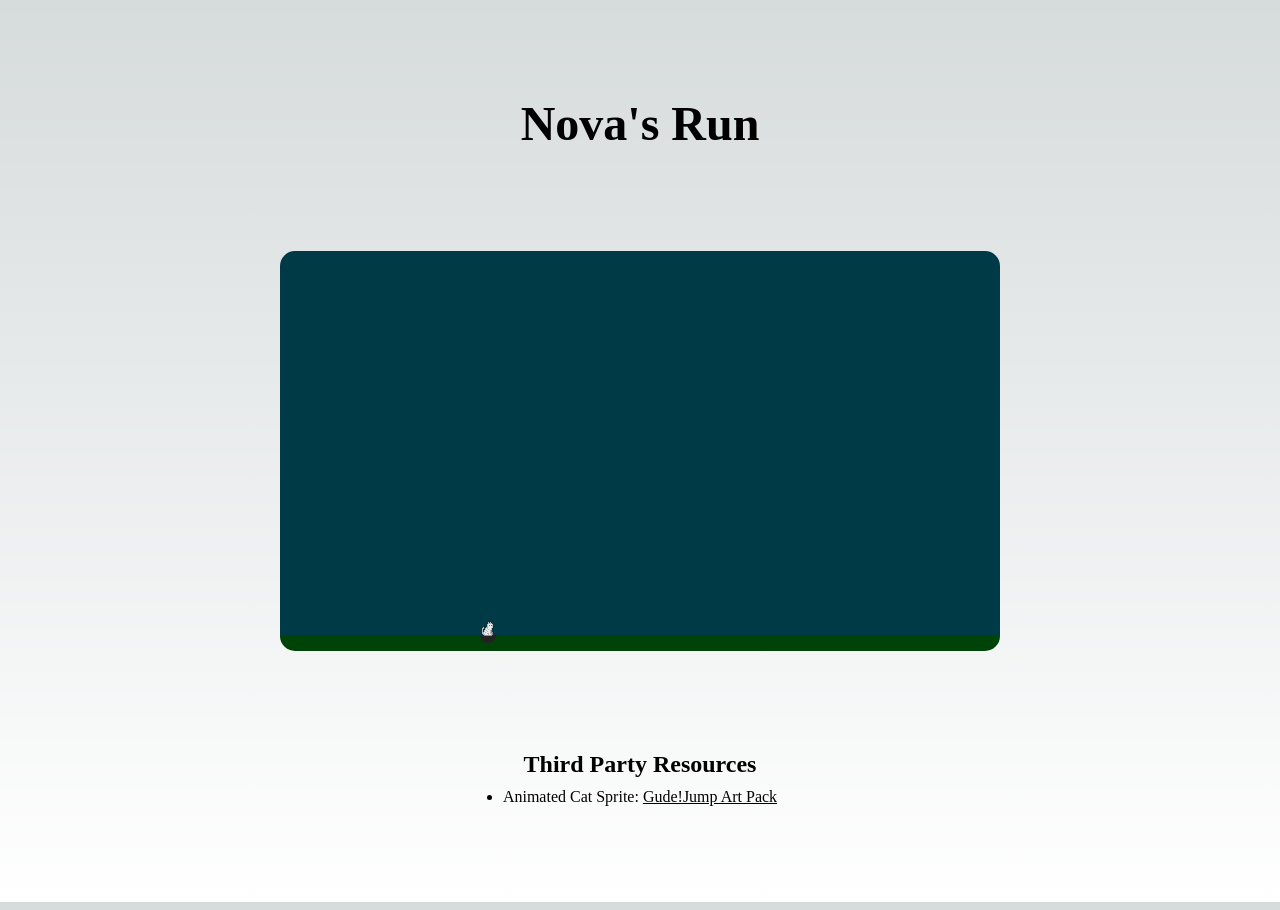
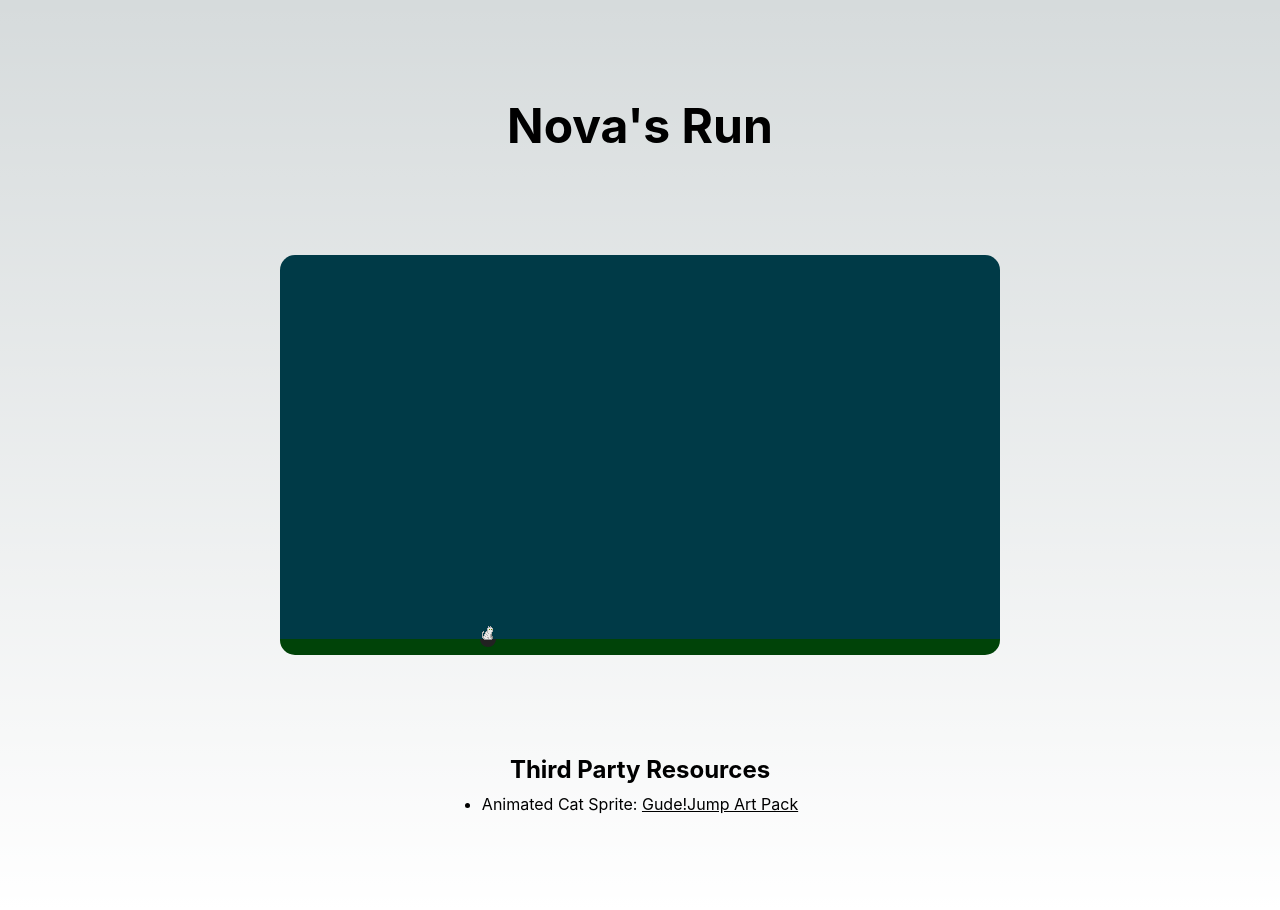
Before and after one commit to nemesisx00/nemesisx00.github.io, a Next.js app in the folder subprojects/novas-run/: page / in a window 1280 px wide. Built offline with nearby package versions, Linux system fonts and the light colour scheme.

Commit message:
Update globals.css

```diff
--- a/subprojects/novas-run/src/app/globals.css
+++ b/subprojects/novas-run/src/app/globals.css
@@ -2,7 +2,6 @@
 {
 	--max-width: 1100px;
 	--border-radius: 12px;
-	--font-mono: ui-monospace, Menlo, Monaco, 'Cascadia Mono', 'Segoe UI Mono', 'Roboto Mono', 'Oxygen Mono', 'Ubuntu Monospace', 'Source Code Pro', 'Fira Mono', 'Droid Sans Mono', 'Courier New', monospace;
 
 	--foreground-rgb: 0, 0, 0;
 	--background-start-rgb: 214, 219, 220;
@@ -61,6 +60,9 @@
 {
 	color: rgb(var(--foreground-rgb));
 	background: linear-gradient(to bottom, transparent, rgb(var(--background-end-rgb))) rgb(var(--background-start-rgb));
+	font-family: -apple-system, BlinkMacSystemFont, 'Segoe UI', 'Roboto', 'Oxygen', 'Ubuntu', 'Cantarell', 'Fira Sans', 'Droid Sans', 'Helvetica Neue', sans-serif;
+	-moz-osx-font-smoothing: grayscale;
+	-webkit-font-smoothing: antialiased;
 }
 
 a
```
